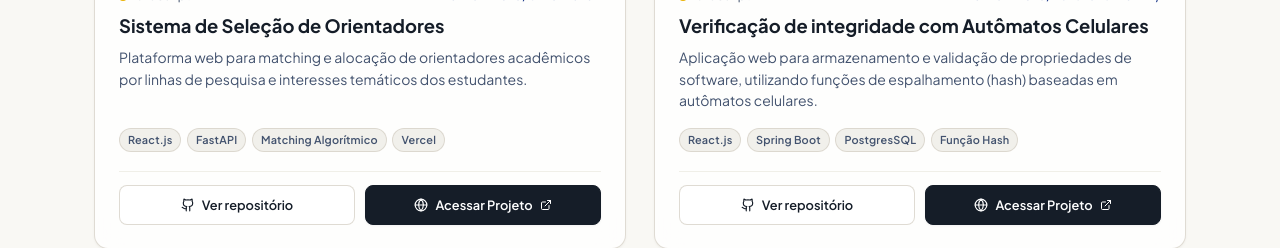
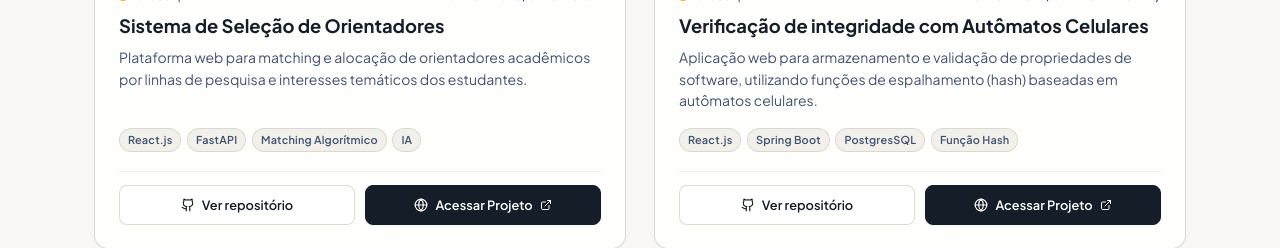
Before and after one commit to erick1-618/eabrb-portfolio, a React (Vite) app: page / in a window 1280 px wide. Shown: the part 3140-3388 px from the top of the page. Built offline with nearby package versions, Linux system fonts and the light colour scheme.

Commit message:
fix: ajusta tags orienta-ai

```diff
--- a/src/components/PinnedProjects.jsx
+++ b/src/components/PinnedProjects.jsx
@@ -18,7 +18,7 @@ export default function PinnedProjects() {
       description: 'Plataforma web para matching e alocação de orientadores acadêmicos por linhas de pesquisa e interesses temáticos dos estudantes.',
       language: 'JavaScript',
       languageColor: '#eab308',
-      tags: ['React.js', 'FastAPI', 'Matching Algorítmico', 'Vercel'],
+      tags: ['React.js', 'FastAPI', 'Matching Algorítmico', 'IA'],
       githubUrl: 'https://github.com/erick1-618/orienta-ai',
       deployUrl: 'https://orienta.erickborba.dev.br',
       image: orientaAiImg,
```
